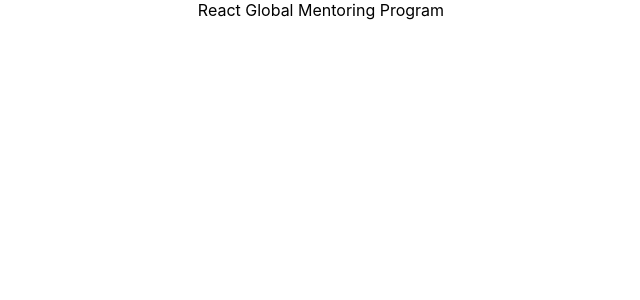
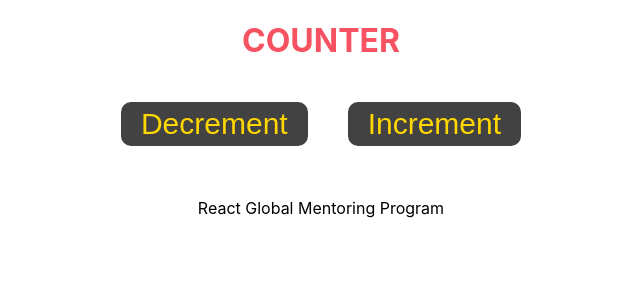
Before and after one commit to bcvitanusic/ReactJS-Global-Mentoring-Program, a React (Create React App) app in the folder glomentorprogram/: page / in a window 1280 px wide. Shown: the top 300 px of the page, without its empty margins (319-959 px from the left). Built offline with nearby package versions, Linux system fonts and the light colour scheme.

Commit message:
added counter

```diff
--- /dev/null
+++ b/glomentorprogram/src/components/Counter/Counter.css
@@ -0,0 +1,34 @@
+.container {
+    display: flex;
+    justify-content: center;
+    align-items: center;
+    flex-direction: column;
+}
+
+button {
+    background-color: #424242;
+    text-align: center;
+    padding: 5px 20px;
+    border-radius: 10px;
+    color: gold;
+    font-size: 30px;
+    border: none;
+    margin: 20px;
+}
+
+button:hover {
+    cursor: pointer;
+    background-color: #F65261;
+    box-shadow: 0px 20px 30px gray;
+    transition: all 0.35s;
+}
+
+
+h1 {
+    color: #F65261;
+    text-align: center;
+}
+
+p {
+
+}
--- /dev/null
+++ b/glomentorprogram/src/components/Counter/Counter.js
@@ -0,0 +1,48 @@
+import React from 'react';
+import './Counter.css';
+
+const el = React.createElement;
+
+function Button(props) {
+	return el('button', { onClick: props.handleClick }, props.name);
+}
+
+class Counter extends React.Component {
+	state = {
+		num: this.props.num,
+	};
+
+	handleIncrement = () => {
+		this.setState({
+			num: this.state.num + 1,
+		});
+	};
+
+	handleDecrement = () => {
+		this.setState({
+			num: this.state.num - 1,
+		});
+	};
+
+	render() {
+		return el('div', { className: 'container' }, [
+			el('h1', null, 'COUNTER'),
+			el('div', null, [
+				el(
+					Button,
+					{ handleClick: this.handleDecrement, name: 'Decrement' },
+					null
+				),
+				el(
+					Button,
+					{ handleClick: this.handleIncrement, name: 'Increment' },
+					null
+				),
+			]),
+
+			el('p', null, this.state.num),
+		]);
+	}
+}
+
+export default Counter;
--- a/glomentorprogram/src/index.js
+++ b/glomentorprogram/src/index.js
@@ -8,6 +8,7 @@ import Counter from './components/Counter/Counter';
 const root = ReactDOM.createRoot(document.getElementById('root'));
 root.render(
 	<React.StrictMode>
+		<Counter />
 		<App />
 	</React.StrictMode>
 );
```
Also changed, not shown: glomentorprogram/src/components/SearchForm/SearchForm.js (added, +7 -0 lines), glomentorprogram/src/components/SearchForm/SearchForm.css (added).
